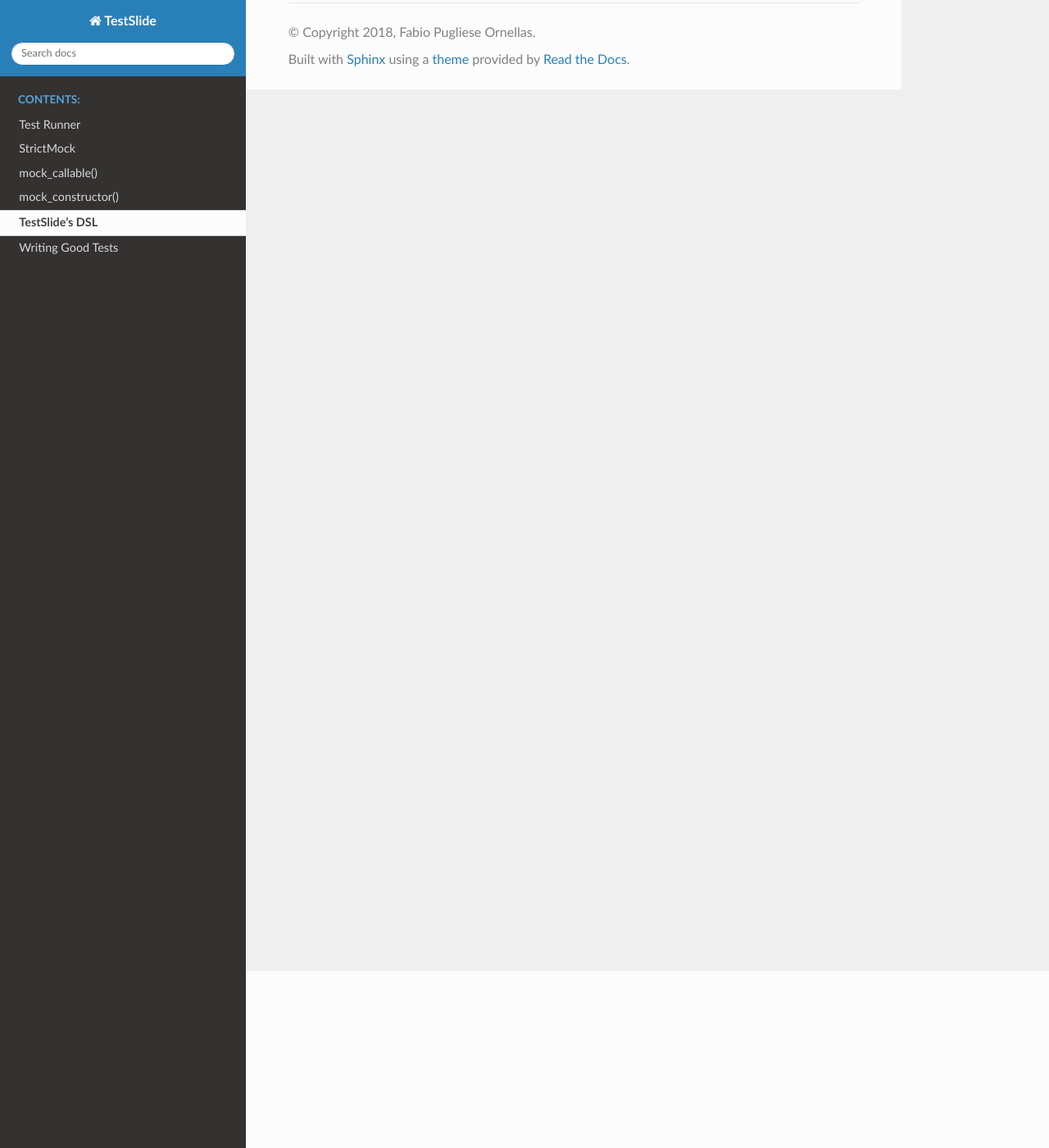
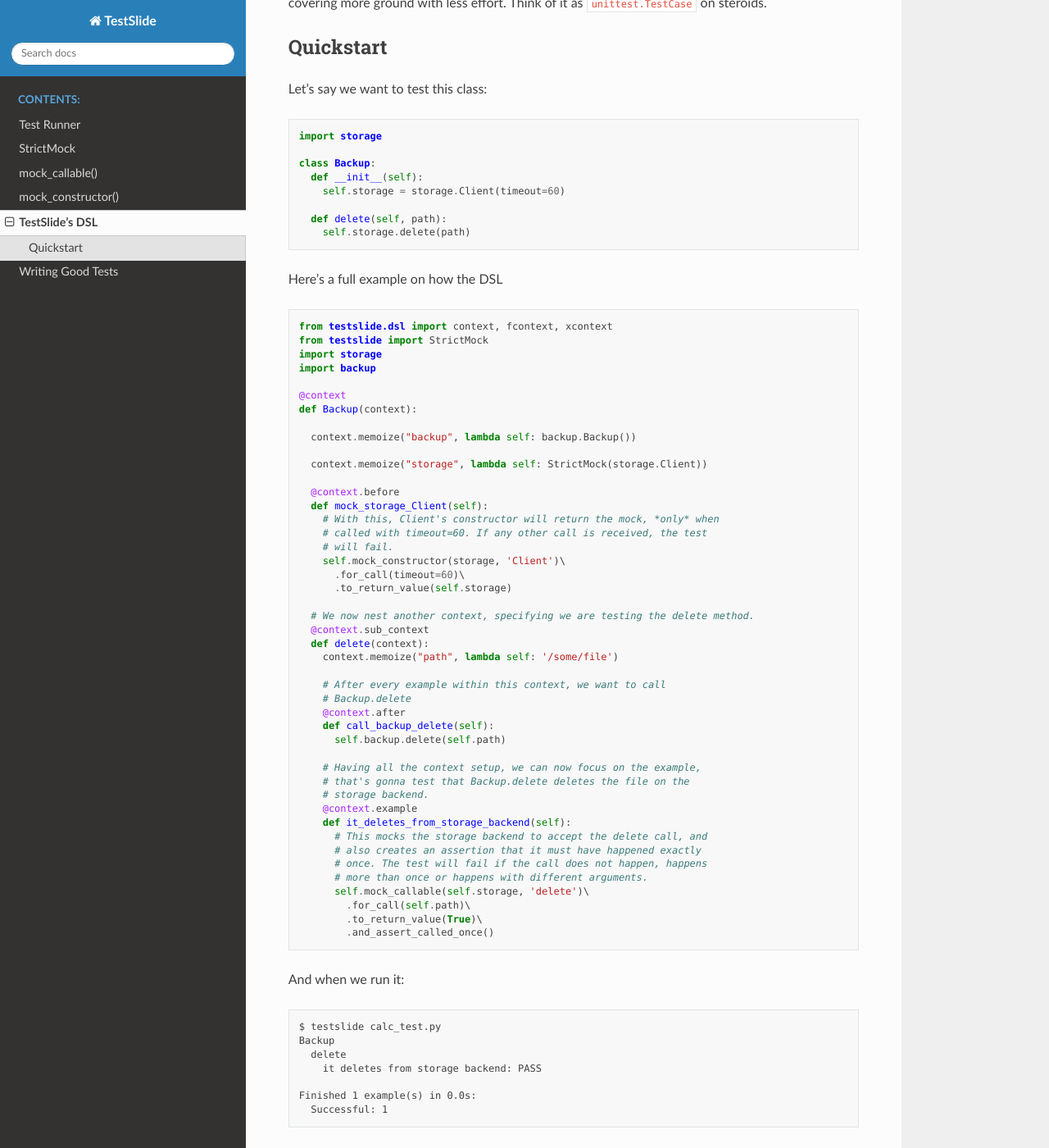
Before and after one commit to facebook/TestSlide, a Sphinx documentation site: the page built from docs/testslide_dsl/index.rst, in a window 1280 px wide and 1400 px high, scrolled down 216 px. Shown: the whole window at 82% size. Built offline with Sphinx 7.4.7 and the Read the Docs theme 2.0.0, drawn with Linux system fonts in a browser that asks for light colours; some of the changed text lies outside the part shown.

Commit message:
WIP: add dsl doc

```diff
--- a/docs/testslide_dsl/index.rst
+++ b/docs/testslide_dsl/index.rst
@@ -1,2 +1,85 @@
 TestSlide's DSL
 ===============
+
+When testing complex scenarios with lots of variations, or when doing `BDD <https://en.wikipedia.org/wiki/Behavior-driven_development>`_, TestSlide's DSL helps you break down your test cases close to spoken language. Composition of test scenarios enables covering more ground with less effort. Think of it as ``unittest.TestCase`` on steroids.
+
+Quickstart
+----------
+
+Let's say we want to test this class:
+
+.. code-block:: python
+
+  import storage
+
+  class Backup:
+    def __init__(self):
+      self.storage = storage.Client(timeout=60)
+
+    def delete(self, path):
+      self.storage.delete(path)
+
+Here's a full example on how the DSL
+
+.. code-block:: python
+
+  from testslide.dsl import context, fcontext, xcontext
+  from testslide import StrictMock
+  import storage
+  import backup
+
+  @context
+  def Backup(context):
+
+    context.memoize("backup", lambda self: backup.Backup())
+
+    context.memoize("storage", lambda self: StrictMock(storage.Client))
+
+    @context.before
+    def mock_storage_Client(self):
+      # With this, Client's constructor will return the mock, *only* when
+      # called with timeout=60. If any other call is received, the test
+      # will fail.
+      self.mock_constructor(storage, 'Client')\
+        .for_call(timeout=60)\
+        .to_return_value(self.storage)
+
+    # We now nest another context, specifying we are testing the delete method.
+    @context.sub_context
+    def delete(context):
+      context.memoize("path", lambda self: '/some/file')
+
+      # After every example within this context, we want to call
+      # Backup.delete
+      @context.after
+      def call_backup_delete(self):
+        self.backup.delete(self.path)
+
+      # Having all the context setup, we can now focus on the example,
+      # that's gonna test that Backup.delete deletes the file on the
+      # storage backend.
+      @context.example
+      def it_deletes_from_storage_backend(self):
+        # This mocks the storage backend to accept the delete call, and
+        # also creates an assertion that it must have happened exactly
+        # once. The test will fail if the call does not happen, happens
+        # more than once or happens with different arguments.
+        self.mock_callable(self.storage, 'delete')\
+          .for_call(self.path)\
+          .to_return_value(True)\
+          .and_assert_called_once()
+
+
+And when we run it:
+
+.. code-block:: none
+
+  $ testslide calc_test.py
+  Backup
+    delete
+      it deletes from storage backend: PASS
+
+  Finished 1 example(s) in 0.0s:
+    Successful: 1
+
+The key thing about the DSL, is that it allows composition, so you can arbitrarily nest contexts, that build on top of their parents.
```
